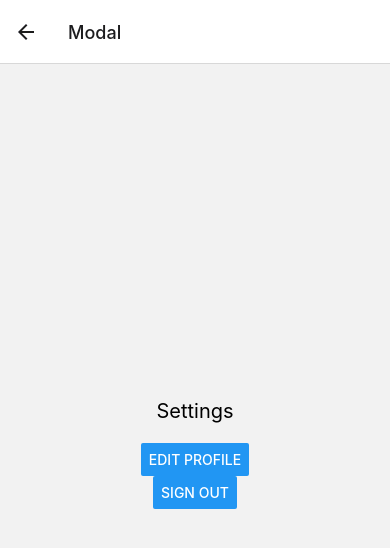
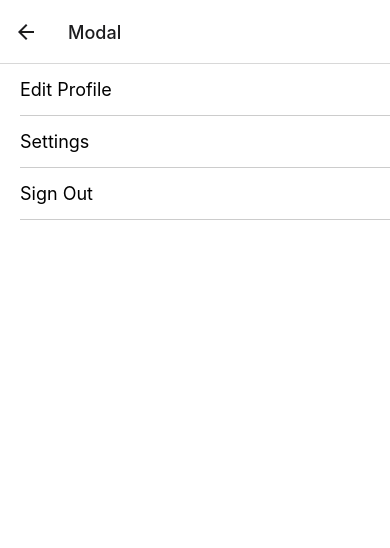
Before and after one commit to d-creaven/PixelPage, a React Native app in the folder PixelPage/: screen /Modal in a window 390 px wide. Shown: the top 548 px of the page. Built offline with nearby package versions, Linux system fonts and the light colour scheme; no server answers; what expo-linking, react-native would draw is missing.

Commit message:
dependency update and modal update

```diff
--- a/PixelPage/navigation/index.tsx
+++ b/PixelPage/navigation/index.tsx
@@ -111,7 +111,7 @@ function BottomTabNavigator() {
                 opacity: pressed ? 0.5 : 1,
               })}>
               <FontAwesome
-                name="info-circle"
+                name="bars"
                 size={25}
                 color={Colors[colorScheme].text}
                 style={{ marginRight: 15 }}
--- a/PixelPage/package.json
+++ b/PixelPage/package.json
@@ -30,7 +30,7 @@
     "expo-status-bar": "~1.6.0",
     "expo-system-ui": "~2.4.0",
     "expo-web-browser": "~12.3.2",
-    "firebase": "^10.7.1",
+    "firebase": "10.7.1",
     "graphql": "^15.8.0",
     "react": "18.2.0",
     "react-dom": "18.2.0",
--- a/PixelPage/screens/ModalScreen.tsx
+++ b/PixelPage/screens/ModalScreen.tsx
@@ -1,38 +1,50 @@
 import React from 'react';
-import { View, Text, StyleSheet, Button } from 'react-native';
+import { View, Text, StyleSheet, TouchableOpacity, ScrollView } from 'react-native';
 import { auth } from '../FirebaseConfig'; // Adjust the import path as needed
 
 export default function ModalScreen({ navigation }) {
 
   const handleSignOut = () => {
-    navigation.navigate('Profile'); // Adjust the navigation route as necessary
-    auth.signOut();
+    navigation.navigate('Profile');
+    auth.signOut().then(() => {
+    });
   };
 
   return (
-    <View style={styles.container}>
-      <Text style={styles.title}>Settings</Text>
-      <Button
-        title="Edit Profile"
-        onPress={() => navigation.navigate('EditProfileScreen')} // Adjust the navigation route as necessary
-      />
-      <Button
-        title="Sign Out"
-        onPress={handleSignOut}
-      />
-    </View>
+    <ScrollView style={styles.container}>
+      <TouchableOpacity style={styles.option} onPress={() => navigation.navigate('EditProfile')}>
+        <Text style={styles.optionText}>Edit Profile</Text>
+      </TouchableOpacity>
+      <TouchableOpacity style={styles.option} onPress={() => navigation.navigate('Settings')}>
+        <Text style={styles.optionText}>Settings</Text>
+      </TouchableOpacity>
+      <TouchableOpacity style={styles.option} onPress={handleSignOut}>
+        <Text style={styles.optionText}>Sign Out</Text>
+      </TouchableOpacity>
+    </ScrollView>
   );
 }
 
 const styles = StyleSheet.create({
   container: {
     flex: 1,
-    alignItems: 'center',
-    justifyContent: 'center',
+    backgroundColor: '#fff',
   },
   title: {
-    fontSize: 20,
+    fontSize: 22,
+    fontWeight: 'bold',
+    marginTop: 20,
     marginBottom: 20,
+    marginLeft: 20,
+  },
+  option: {
+    paddingVertical: 15,
+    borderBottomWidth: 1,
+    borderBottomColor: '#ccc',
+    marginLeft: 20,
+  },
+  optionText: {
+    fontSize: 18,
   },
   // Add other styles as needed
 });
--- a/PixelPage/screens/ProfileScreen.tsx
+++ b/PixelPage/screens/ProfileScreen.tsx
@@ -44,13 +44,6 @@ export default function ProfileScreen() {
         </View>
       </View>
       <Text style={styles.bio}>{userData.bio}</Text>
-      <TouchableOpacity style={styles.button}>
-        <Text style={styles.buttonText}>Edit Profile</Text>
-      </TouchableOpacity>
-      <TouchableOpacity style={styles.button} onPress={() => auth.signOut()}>
-        <Text style={styles.buttonText}>Sign Out</Text>
-      </TouchableOpacity>
-
     </ScrollView>
   );
 };
```
Also changed, not shown: 1 other file (tests, documents, lock files or other folders).
